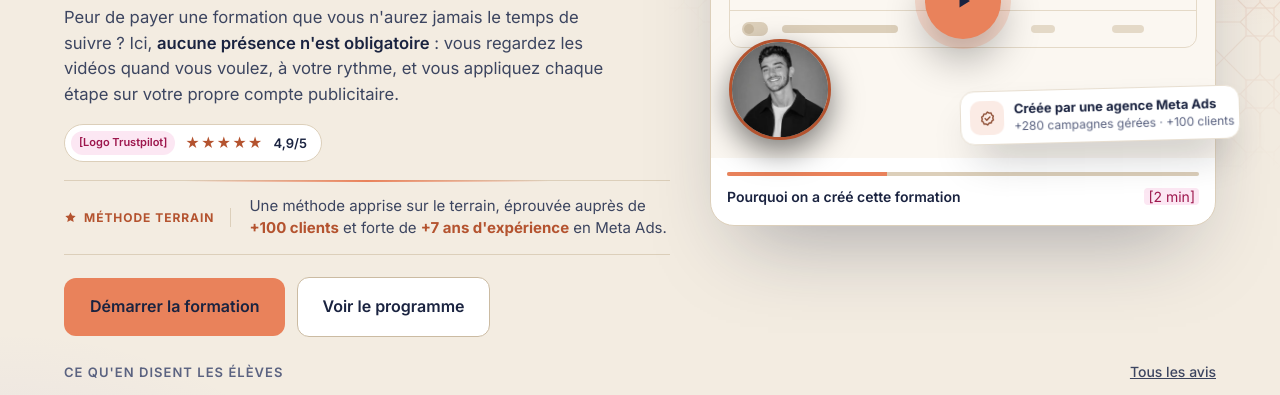
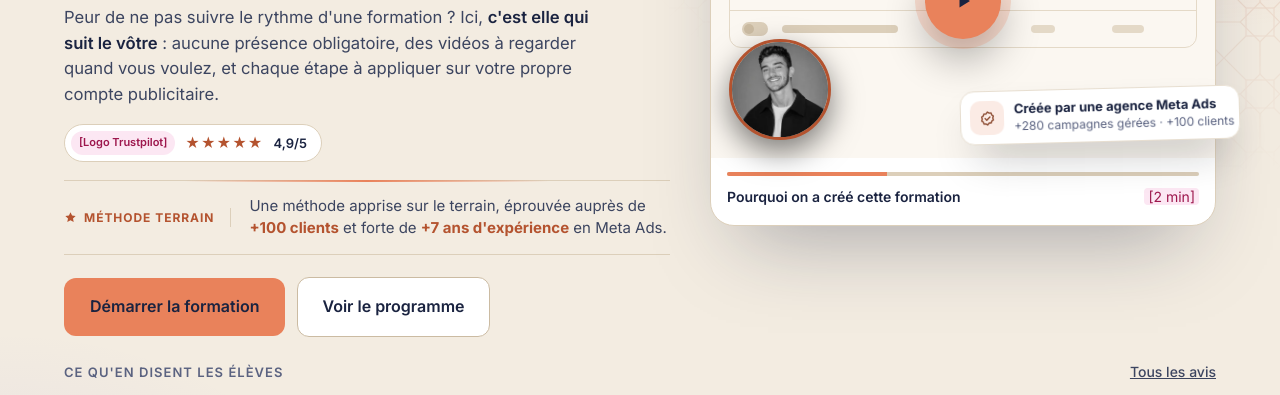
Before and after one commit to bougafayassine-hub/laskillerie, a plain HTML site: page public/index.html in a window 1280 px wide. Shown: the part 326-721 px from the top of the page. Drawn offline with Linux system fonts and the light colour scheme.

Commit message:
Hero : texte « Peur de ne pas suivre le rythme d'une formation ? »
Version choisie par le propriétaire du site (modification faite en dehors
de cette session, enregistrée telle quelle).

Co-Authored-By: Claude Opus 5.5 <noreply@anthropic.com>
Claude-Session: https://claude.ai/code/session_01TyuaBTFFr6q5sg8CxVLVBc

```diff
--- a/public/index.html
+++ b/public/index.html
@@ -183,7 +183,7 @@ Offre de lancement : <strong style="font-weight: 700;">-10 % pour les 10 premiè
 <div class="mk-rise" style="flex: 1 1 520px; min-width: 0;">
 <p class="mk-eyebrow" style="display: inline-flex; align-items: center; gap: 8px; margin: 0 0 14px; padding: 5px 12px; border: 1px solid color-mix(in srgb, var(--d-accent) 30%, transparent); border-radius: 999px; background: color-mix(in srgb, var(--d-accent) 7%, transparent); font-size: 13px; font-weight: 600; line-height: 1.4; color: var(--d-accent);"><span aria-hidden="true" style="flex: none; width: 6px; height: 6px; border-radius: 50%; background: currentColor;"></span>Formation Meta Ads en vidéo · Maroc &amp; international</p>
 <h1 style="margin: 0 0 14px; font-family: Archivo, Inter, sans-serif; font-weight: 800; font-size: clamp(30px, 3.4vw, 44px); line-height: 1.1; letter-spacing: -0.02em; color: var(--d-ink); text-wrap: balance;">Apprenez à lancer des pubs Facebook et Instagram <span style="color: var(--d-accent); font-family: Newsreader, Georgia, serif; font-style: italic; font-weight: 500; font-size: 1.08em; letter-spacing: -0.01em;">qui vendent.</span></h1>
-<p style="margin: 0; font-size: clamp(16px, 1.3vw, 18px); line-height: 1.55; color: var(--d-text); max-width: 560px;">Peur de payer une formation que vous n'aurez jamais le temps de suivre ? Ici, <strong style="font-weight: 600; color: var(--d-ink);">aucune présence n'est obligatoire</strong> : vous regardez les vidéos quand vous voulez, à votre rythme, et vous appliquez chaque étape sur votre propre compte publicitaire.</p>
+<p style="margin: 0; font-size: clamp(16px, 1.3vw, 18px); line-height: 1.55; color: var(--d-text); max-width: 560px;">Peur de ne pas suivre le rythme d'une formation ? Ici, <strong style="font-weight: 600; color: var(--d-ink);">c'est elle qui suit le vôtre</strong> : aucune présence obligatoire, des vidéos à regarder quand vous voulez, et chaque étape à appliquer sur votre propre compte publicitaire.</p>
 
 <div style="margin-top: 16px;">
 <a href="#avis" aria-label="Note de 4,9 sur 5 sur Trustpilot, voir les avis" style="display: inline-flex; align-items: center; gap: 10px; padding: 6px 14px 6px 6px; border: 1px solid var(--d-line2); border-radius: 999px; background: var(--d-card); font-size: 13px; color: var(--d-text); text-decoration: none; min-height: 36px; box-sizing: border-box;"><span style="display: inline-flex; align-items: center; justify-content: center; height: 24px; padding: 0 8px; border-radius: 999px; background: var(--d-ph-bg); color: var(--d-ph-ink); font-size: 11px; font-weight: 600;">[Logo Trustpilot]</span><span style="color: var(--d-accent); letter-spacing: 1px; font-size: 14px;" aria-hidden="true">★★★★★</span><span><strong style="color: var(--d-ink); font-weight: 600;">4,9/5</strong></span></a>
```
